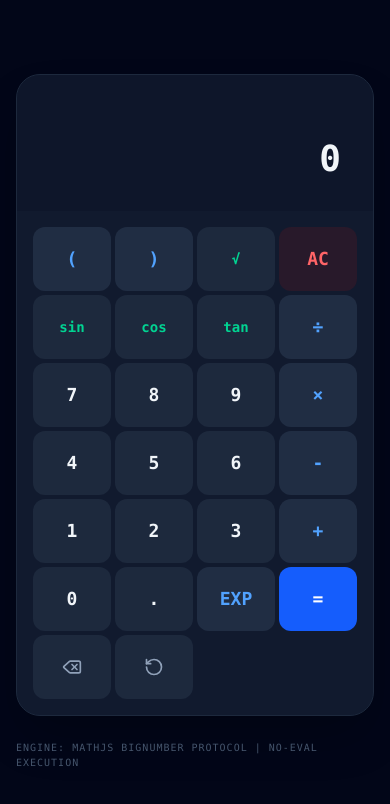
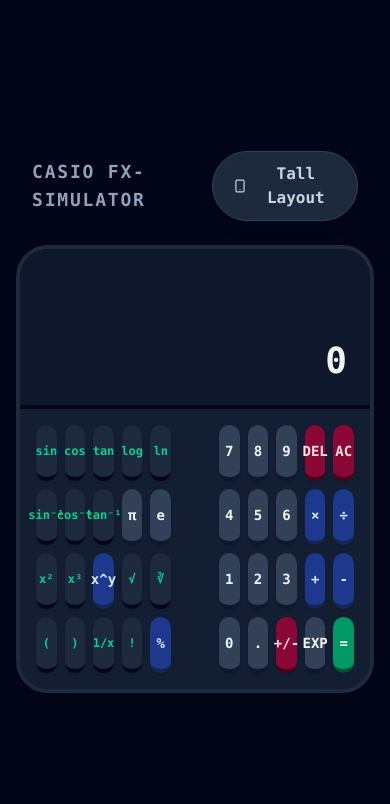
Before and after one commit to universepattern/scientific-calculator, a React (Vite) app: page / in a window 390 px wide. Shown: the top 804 px of the page. Built offline with nearby package versions, Linux system fonts and the light colour scheme.

Commit message:
feat: Full scientific layout, keyboard support, responsive rotation

```diff
--- a/src/components/ScientificCalculator.tsx
+++ b/src/components/ScientificCalculator.tsx
@@ -1,22 +1,15 @@
-/**
- * @file ScientificCalculator.tsx
- * @description A production-ready scientific calculator using React, TypeScript, and MathJS.
- */
-
-import React, { useReducer, useCallback } from 'react';
+import React, { useReducer, useCallback, useEffect, useState } from 'react';
 import { create, all } from 'mathjs';
-import { Delete, RotateCcw } from 'lucide-react';
+import { Smartphone, Monitor } from 'lucide-react';
 import { clsx, type ClassValue } from 'clsx';
 import { twMerge } from 'tailwind-merge';
 
-// --- Utility & Configuration ---
 const math = create(all, { precision: 14, number: 'BigNumber' });
 
 function cn(...inputs: ClassValue[]) {
   return twMerge(clsx(inputs));
 }
 
-// --- Types ---
 type CalcState = {
   display: string;
   expression: string;
@@ -28,38 +21,8 @@
   | { type: 'APPEND'; payload: string }
   | { type: 'CLEAR' }
   | { type: 'DELETE' }
-  | { type: 'EVALUATE' }
-  | { type: 'FUNCTION'; payload: string };
+  | { type: 'EVALUATE' };
 
-// --- Constants ---
-const BUTTONS = [
-  { label: '(', value: '(', type: 'op' },
-  { label: ')', value: ')', type: 'op' },
-  { label: '√', value: 'sqrt(', type: 'func' },
-  { label: 'AC', value: 'clear', type: 'util' },
-  { label: 'sin', value: 'sin(', type: 'func' },
-  { label: 'cos', value: 'cos(', type: 'func' },
-  { label: 'tan', value: 'tan(', type: 'func' },
-  { label: '÷', value: '/', type: 'op' },
-  { label: '7', value: '7', type: 'num' },
-  { label: '8', value: '8', type: 'num' },
-  { label: '9', value: '9', type: 'num' },
-  { label: '×', value: '*', type: 'op' },
-  { label: '4', value: '4', type: 'num' },
-  { label: '5', value: '5', type: 'num' },
-  { label: '6', value: '6', type: 'num' },
-  { label: '-', value: '-', type: 'op' },
-  { label: '1', value: '1', type: 'num' },
-  { label: '2', value: '2', type: 'num' },
-  { label: '3', value: '3', type: 'num' },
-  { label: '+', value: '+', type: 'op' },
-  { label: '0', value: '0', type: 'num' },
-  { label: '.', value: '.', type: 'num' },
-  { label: 'EXP', value: '^', type: 'op' },
-  { label: '=', value: 'eval', type: 'action' },
-];
-
-// --- Reducer Logic ---
 const initialState: CalcState = {
   display: '0',
   expression: '',
@@ -76,13 +39,14 @@
     }
     case 'CLEAR':
       return initialState;
-    case 'DELETE':
+    case 'DELETE': {
+      if (state.hasError) return initialState;
       const sliced = state.expression.slice(0, -1);
       return { ...state, expression: sliced || '', display: sliced || '0' };
+    }
     case 'EVALUATE':
       try {
         if (!state.expression) return state;
-        // Sanitize and evaluate
         const result = math.evaluate(state.expression);
         const formattedResult = math.format(result, { precision: 10 }).toString();
         return {
@@ -93,80 +57,163 @@
           hasError: false,
         };
       } catch (err) {
-        return { ...state, display: 'Error', hasError: true };
+        return { ...state, display: 'Syntax Error', hasError: true };
       }
     default:
       return state;
   }
 }
 
-// --- Components ---
-/**
- * @component ScientificCalculator
- * @description Main calculator interface with responsive grid layout.
- */
+type BtnType = 'num' | 'op' | 'func' | 'util' | 'action';
+
+interface ButtonDef {
+  label: string;
+  value: string;
+  type: BtnType;
+  keyMap?: string[];
+}
+
+const SCIENTIFIC_BUTTONS: ButtonDef[] = [
+  { label: 'sin', value: 'sin(', type: 'func', keyMap: ['s'] },
+  { label: 'cos', value: 'cos(', type: 'func', keyMap: ['c'] },
+  { label: 'tan', value: 'tan(', type: 'func', keyMap: ['t'] },
+  { label: 'log', value: 'log10(', type: 'func' },
+  { label: 'ln', value: 'log(', type: 'func' },
+
+  { label: 'sin⁻¹', value: 'asin(', type: 'func' },
+  { label: 'cos⁻¹', value: 'acos(', type: 'func' },
+  { label: 'tan⁻¹', value: 'atan(', type: 'func' },
+  { label: 'π', value: 'pi', type: 'num', keyMap: ['p'] },
+  { label: 'e', value: 'e', type: 'num', keyMap: ['e'] },
+
+  { label: 'x²', value: '^2', type: 'func' },
+  { label: 'x³', value: '^3', type: 'func' },
+  { label: 'x^y', value: '^', type: 'op', keyMap: ['^'] },
+  { label: '√', value: 'sqrt(', type: 'func' },
+  { label: '∛', value: 'cbrt(', type: 'func' },
+
+  { label: '(', value: '(', type: 'func', keyMap: ['('] },
+  { label: ')', value: ')', type: 'func', keyMap: [')'] },
+  { label: '1/x', value: '^-1', type: 'func' },
+  { label: '!', value: '!', type: 'func', keyMap: ['!'] },
+  { label: '%', value: '%', type: 'op', keyMap: ['%'] },
+];
+
+const NUMPAD_BUTTONS: ButtonDef[] = [
+  { label: '7', value: '7', type: 'num', keyMap: ['7'] },
+  { label: '8', value: '8', type: 'num', keyMap: ['8'] },
+  { label: '9', value: '9', type: 'num', keyMap: ['9'] },
+  { label: 'DEL', value: 'del', type: 'util', keyMap: ['Backspace'] },
+  { label: 'AC', value: 'clear', type: 'util', keyMap: ['Escape'] },
+
+  { label: '4', value: '4', type: 'num', keyMap: ['4'] },
+  { label: '5', value: '5', type: 'num', keyMap: ['5'] },
+  { label: '6', value: '6', type: 'num', keyMap: ['6'] },
+  { label: '×', value: '*', type: 'op', keyMap: ['*', 'x'] },
+  { label: '÷', value: '/', type: 'op', keyMap: ['/'] },
+
+  { label: '1', value: '1', type: 'num', keyMap: ['1'] },
+  { label: '2', value: '2', type: 'num', keyMap: ['2'] },
+  { label: '3', value: '3', type: 'num', keyMap: ['3'] },
+  { label: '+', value: '+', type: 'op', keyMap: ['+'] },
+  { label: '-', value: '-', type: 'op', keyMap: ['-'] },
+
+  { label: '0', value: '0', type: 'num', keyMap: ['0'] },
+  { label: '.', value: '.', type: 'num', keyMap: ['.'] },
+  { label: '+/-', value: '(-', type: 'util' },
+  { label: 'EXP', value: 'E', type: 'num' },
+  { label: '=', value: 'eval', type: 'action', keyMap: ['Enter', '='] },
+];
+
 export const ScientificCalculator: React.FC = () => {
   const [state, dispatch] = useReducer(calculatorReducer, initialState);
+  const [isPortrait, setIsPortrait] = useState(false);
 
-  const handlePress = useCallback((btn: typeof BUTTONS[0]) => {
+  const handlePress = useCallback((btn: ButtonDef) => {
     if (btn.value === 'clear') dispatch({ type: 'CLEAR' });
+    else if (btn.value === 'del') dispatch({ type: 'DELETE' });
     else if (btn.value === 'eval') dispatch({ type: 'EVALUATE' });
     else dispatch({ type: 'APPEND', payload: btn.value });
   }, []);
 
+  useEffect(() => {
+    const handleKeyDown = (e: KeyboardEvent) => {
+      const allBtns = [...SCIENTIFIC_BUTTONS, ...NUMPAD_BUTTONS];
+      const match = allBtns.find(b => b.keyMap?.includes(e.key));
+      if (match) {
+        e.preventDefault();
+        handlePress(match);
+      }
+    };
+    window.addEventListener('keydown', handleKeyDown);
+    return () => window.removeEventListener('keydown', handleKeyDown);
+  }, [handlePress]);
+
+  const renderButton = (btn: ButtonDef) => (
+    <button
+      key={btn.label}
+      tabIndex={-1}
+      onClick={() => handlePress(btn)}
+      className={cn(
+        "h-14 sm:h-16 rounded-xl text-sm sm:text-lg font-bold transition-all active:scale-95 flex items-center justify-center shadow-sm border-b-4 active:border-b-0 active:translate-y-1",
+        btn.type === 'num' && "bg-slate-700 border-slate-900 text-slate-100 hover:bg-slate-600",
+        btn.type === 'op' && "bg-blue-900 border-blue-950 text-blue-100 hover:bg-blue-800",
+        btn.type === 'func' && "bg-slate-800 border-slate-950 text-emerald-400 hover:bg-slate-700 text-xs sm:text-sm",
+        btn.type === 'util' && "bg-rose-900 border-rose-950 text-rose-100 hover:bg-rose-800",
+        btn.type === 'action' && "bg-emerald-600 border-emerald-900 text-white hover:bg-emerald-500"
+      )}
+    >
+      {btn.label}
+    </button>
+  );
+
   return (
-    <div className="flex flex-col items-center justify-center min-h-screen bg-slate-950 p-4 font-mono">
-      <div className="w-full max-w-md bg-slate-900 rounded-3xl shadow-2xl border border-slate-800 overflow-hidden">
-        {/* Display Screen */}
-        <div className="p-8 flex flex-col items-end justify-end space-y-2 bg-slate-900/50">
-          <div className="text-slate-500 text-sm h-6 truncate">
+    <div className="flex flex-col items-center justify-center min-h-screen bg-slate-950 p-4 font-mono select-none">
+      <div className="w-full max-w-4xl flex justify-between items-center mb-6 px-4">
+        <h1 className="text-slate-400 font-bold tracking-widest text-lg">CASIO FX-SIMULATOR</h1>
+        <button
+          onClick={() => setIsPortrait(!isPortrait)}
+          className="flex items-center gap-2 bg-slate-800 text-slate-300 px-5 py-2.5 rounded-full hover:bg-slate-700 transition-colors font-semibold shadow-lg border border-slate-700 active:scale-95"
+        >
+          {isPortrait ? <Monitor size={18} /> : <Smartphone size={18} />}
+          {isPortrait ? 'Wide Layout' : 'Tall Layout'}
+        </button>
+      </div>
+
+      <div className={cn(
+        "bg-slate-900 rounded-[2rem] shadow-2xl border-4 border-slate-800 overflow-hidden flex transition-all duration-500",
+        isPortrait ? "flex-col max-w-md w-full" : "flex-col max-w-4xl w-full"
+      )}>
+        <div className="p-6 sm:p-8 flex flex-col items-end justify-end space-y-2 bg-slate-900/80 border-b-4 border-slate-950 min-h-[160px]">
+          <div className="text-slate-400 text-sm sm:text-base h-6 w-full truncate text-right font-medium">
             {state.lastResult ? `${state.lastResult} =` : ''}
           </div>
           <div className={cn(
-            "text-4xl font-bold transition-all truncate w-full text-right",
-            state.hasError ? "text-red-400" : "text-slate-100"
+            "text-4xl sm:text-6xl font-bold transition-all truncate w-full text-right tracking-tight",
+            state.hasError ? "text-rose-500" : "text-slate-100"
           )}>
             {state.display}
           </div>
         </div>
 
-        {/* Keypad */}
-        <div className="grid grid-cols-4 gap-1 p-4 bg-slate-800/20">
-          {BUTTONS.map((btn) => (
-            <button
-              key={btn.label}
-              onClick={() => handlePress(btn)}
-              className={cn(
-                "h-16 rounded-xl text-lg font-semibold transition-all active:scale-95 flex items-center justify-center",
-                btn.type === 'num' && "bg-slate-800 text-slate-100 hover:bg-slate-700",
-                btn.type === 'op' && "bg-slate-700/50 text-blue-400 hover:bg-blue-900/20",
-                btn.type === 'func' && "bg-slate-800 text-emerald-400 hover:bg-emerald-900/20 text-sm",
-                btn.type === 'util' && "bg-red-900/20 text-red-400 hover:bg-red-900/40",
-                btn.type === 'action' && "bg-blue-600 text-white hover:bg-blue-500 col-span-1"
-              )}
-            >
-              {btn.label}
-            </button>
-          ))}
-          <button
-            onClick={() => dispatch({ type: 'DELETE' })}
-            className="h-16 rounded-xl bg-slate-800 text-slate-400 hover:bg-slate-700 flex items-center justify-center"
-          >
-            <Delete size={20} />
-          </button>
-          <button
-            onClick={() => dispatch({ type: 'CLEAR' })}
-            className="h-16 rounded-xl bg-slate-800 text-slate-400 hover:bg-slate-700 flex items-center justify-center"
-          >
-            <RotateCcw size={20} />
-          </button>
+        <div className={cn(
+          "flex p-4 sm:p-6 gap-4 sm:gap-6 bg-slate-800/40",
+          isPortrait ? "flex-col" : "flex-row"
+        )}>
+          <div className="grid grid-cols-5 gap-2 sm:gap-3 flex-1">
+            {SCIENTIFIC_BUTTONS.map(renderButton)}
+          </div>
+
+          <div className={cn(
+            "bg-slate-900/50 rounded-full",
+            isPortrait ? "h-2 w-full my-1" : "w-2 h-full mx-1"
+          )} />
+
+          <div className="grid grid-cols-5 gap-2 sm:gap-3 flex-1">
+            {NUMPAD_BUTTONS.map(renderButton)}
+          </div>
         </div>
       </div>
-
-      {/* Security Warning */}
-      <footer className="mt-6 text-slate-600 text-[10px] uppercase tracking-widest">
-        Engine: MathJS BigNumber Protocol | No-Eval Execution
-      </footer>
     </div>
   );
 };
```
